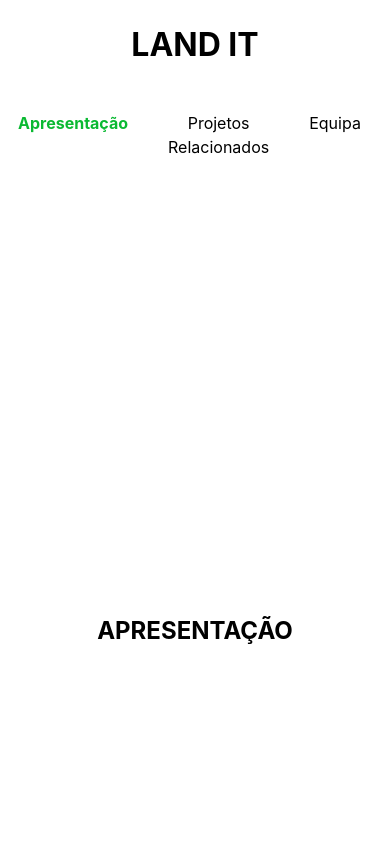
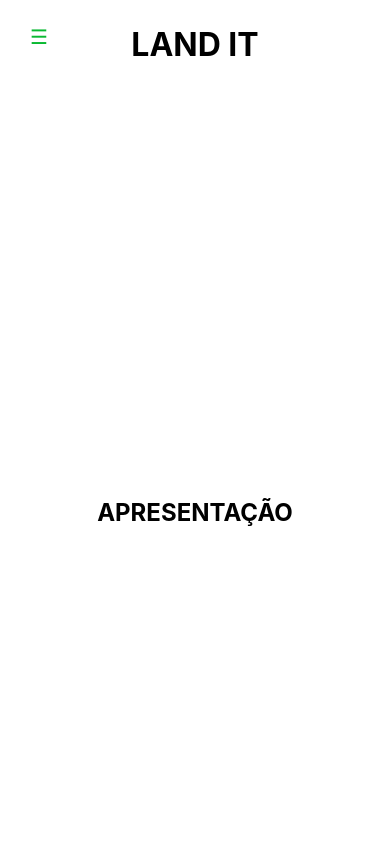
Before and after one commit to LAND-IT/LAND-IT.github.io, a React (Vite) app: page / in a window 390 px wide. Shown: the top 844 px of the page. Built offline with nearby package versions, Linux system fonts and the light colour scheme.

Commit message:
menus working

```diff
--- a/src/App.css
+++ b/src/App.css
@@ -5,4 +5,5 @@
   background-color: white;
 
   --primary-color: #0ab932;
+  --grey: #b6b8b9
 }
--- a/src/components/Body.tsx
+++ b/src/components/Body.tsx
@@ -1,33 +1,38 @@
 import { useEffect, useState } from "react";
 import "./body.css";
-import {useTranslation} from "react-i18next";
-
-
+import { useTranslation } from "react-i18next";
 
 export default function Body() {
-    const {t} = useTranslation();
+    const { t } = useTranslation();
 
-    const sections = [t("sections.presentation"), t("sections.related_projects"), t("sections.team")];
-    const [activeSection, setActiveSection] = useState<string>(t("sections.presentation"));
+    const sections = [
+        { id: "presentation", label: t("sections.presentation") },
+        { id: "related_projects", label: t("sections.related_projects") },
+        { id: "team", label: t("sections.team") },
+    ];
+
+    const [activeSection, setActiveSection] = useState<string>("presentation");
     const [menuOpen, setMenuOpen] = useState<boolean>(false);
     const [isMenuFixed, setIsMenuFixed] = useState<boolean>(false);
 
     useEffect(() => {
         const handleScroll = () => {
             let currentSection = activeSection;
-            const scrollPosition = window.scrollY;
-            const menuElement = document.querySelector('.menu') as HTMLElement;
-            const menuOffsetTop = menuElement?.offsetTop ?? 0;
 
-            // Verifica se o menu deve ficar fixo
-            setIsMenuFixed(scrollPosition > menuOffsetTop);
+            // Verifica se o componente irmão saiu da tela
+            const headerElement = document.querySelector(".header") as HTMLElement;
+            if (headerElement) {
+                const headerBottom = headerElement.getBoundingClientRect().bottom;
+                setIsMenuFixed(headerBottom <= 0);
+            }
 
+            // Identificar a seção ativa
             for (const section of sections) {
-                const element = document.getElementById(section);
+                const element = document.getElementById(section.id);
                 if (element) {
                     const rect = element.getBoundingClientRect();
                     if (rect.top >= 0 && rect.top <= window.innerHeight * 0.4) {
-                        currentSection = section;
+                        currentSection = section.id;
                         break;
                     }
                 }
@@ -39,24 +44,33 @@ export default function Body() {
         };
 
         window.addEventListener("scroll", handleScroll);
-        handleScroll(); // Define o estado inicial
+        handleScroll();
 
         return () => window.removeEventListener("scroll", handleScroll);
     }, [activeSection]);
 
     return (
         <div className="container">
-            {/* Menu */}
+            {/* Componente Irmão */}
+            {window.innerWidth > 768 && <div className="header"></div>}
+
+            {/* Botão do menu no mobile */}
+            <button className="menu-toggle" onClick={() => setMenuOpen(!menuOpen)}>
+                {menuOpen? "X" : "☰"}
+            </button>
+
+            {/* Menu de navegação */}
             <nav className={`menu ${menuOpen ? "open" : ""} ${isMenuFixed ? "fixed" : ""}`}>
+
                 <ul>
                     {sections.map((section) => (
-                        <li key={section}>
+                        <li key={section.id}>
                             <a
-                                href={`#${section}`}
-                                className={activeSection === section ? "active" : ""}
-                                onClick={() => setMenuOpen(false)}
+                                href={`#${section.id}`}
+                                className={activeSection === section.id ? "active" : ""}
+                                onClick={() => setMenuOpen(false)} // Fecha o menu ao clicar
                             >
-                                {section.charAt(0).toUpperCase() + section.slice(1)}
+                                {section.label}
                             </a>
                         </li>
                     ))}
@@ -66,9 +80,8 @@ export default function Body() {
             {/* Conteúdo principal */}
             <div className="content">
                 {sections.map((section) => (
-                    <section key={section} id={section} className="section">
-                        <h2>{section.toUpperCase()}</h2>
-                        {/* Adicione o conteúdo de cada seção aqui */}
+                    <section key={section.id} id={section.id} className="section">
+                        <h2>{section.label.toUpperCase()}</h2>
                     </section>
                 ))}
             </div>
--- a/src/components/body.css
+++ b/src/components/body.css
@@ -2,17 +2,16 @@
 .container {
     display: flex;
     flex-direction: column;
-    /*padding-top: 60px;*/
 }
 
 /* Botão do menu no mobile */
 .menu-toggle {
-    display: none; /* Esconde no desktop */
+    display: none;
     position: fixed;
     top: 15px;
-    right: 15px; /* Alinhado à direita */
-    background: #007BFF;
-    color: white;
+    left: 15px; /* Agora está no lado esquerdo */
+    background: white;
+    color: var(--primary-color);
     border: none;
     padding: 10px 15px;
     font-size: 20px;
@@ -21,22 +20,23 @@
     z-index: 1000;
 }
 
+/* Menu */
 .menu {
     position: sticky;
-    /*top: 60px; !* Ajuste este valor para a altura do seu header *!*/
+    top: auto;
     padding: 10px 0;
     z-index: 100;
     transition: top 0.3s ease;
+    background-color: white;
 }
 
+/* Menu fixo após scroll */
 .menu.fixed {
     position: fixed;
     top: 0;
-    transition: top 0.3s ease;
-}
-
-.content {
-    margin-top: 20px; /* Espaço entre o menu e o conteúdo */
+    left: 0;
+    width: 100%;
+    border-bottom: 2px solid var(--grey);
 }
 
 /* Lista do menu */
@@ -44,8 +44,9 @@
     list-style: none;
     margin: 0;
     padding: 0;
+    display: flex;
+    justify-content: center;
     gap: 20px;
-    display: flex;
 }
 
 /* Itens do menu */
@@ -65,18 +66,9 @@
 
 /* Destaque do item ativo */
 .menu a.active {
-    /*background: #007BFF;*/
     color: var(--primary-color);
     font-weight: bold;
 }
-
-/* Espaço para o conteúdo (evita sobreposição do menu) */
-/*.content {*/
-/*    margin-right: 220px; !* Cria espaço para o menu *!*/
-/*    width: calc(100% - 220px); !* Ajusta largura para ocupar o resto da tela *!*/
-/*    padding: 20px;*/
-
-/*}*/
 
 /* Seções da página */
 .section {
@@ -105,20 +97,39 @@ html {
 
     /* Esconder menu por padrão no mobile */
     .menu {
-        right: -200px; /* Esconde à direita */
-        left: auto;
-        width: 180px;
-        transition: right 0.3s ease-in-out;
+        position: fixed;
+        left: -300px; /* Esconde à esquerda */
+        width: 250px;
+        height: 100vh;
+        top: 0;
+        background: white;
+        flex-direction: column;
+        justify-content: flex-start;
+        padding: 20px;
+        border-right: 2px solid var(--grey);
+        transition: left 0.3s ease-in-out;
     }
 
     /* Mostrar menu quando aberto */
     .menu.open {
-        right: 0;
+        left: 0;
     }
 
-    /* Ajustar conteúdo para ocupar a tela toda no mobile */
-    .content {
-        margin-right: 0;
-        width: 100%;
+    /* Exibir botão de fechar dentro do menu */
+    .menu-close {
+        display: block;
+        position: absolute;
+        top: 10px;
+        right: 10px;
+        background: transparent;
+        border: none;
+        font-size: 20px;
+        cursor: pointer;
+    }
+
+    /* Menu mobile em coluna */
+    .menu ul {
+        flex-direction: column;
+        gap: 10px;
     }
 }
```
